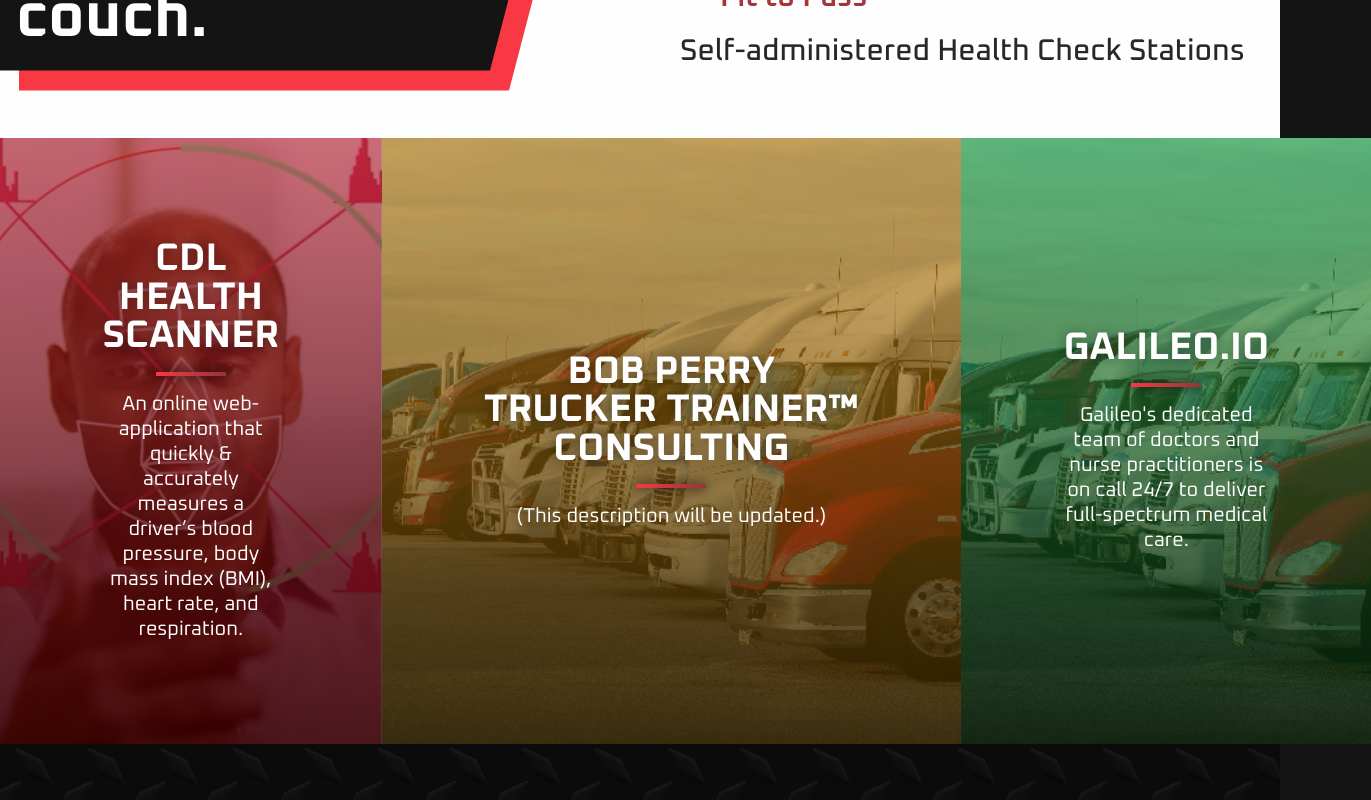
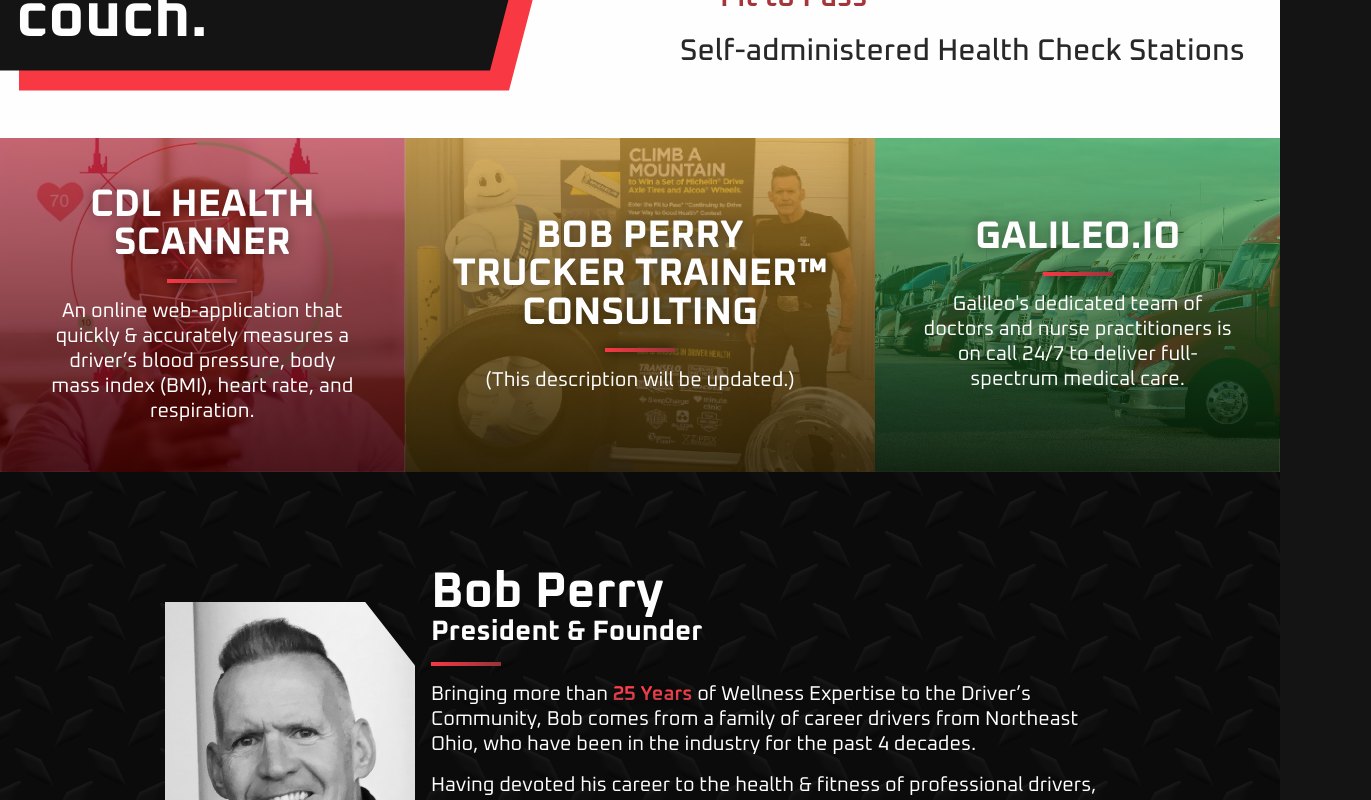
Before and after one commit to Erick-Booth/healthintransportation.com, a Next.js app: page / in a window 1280 px wide. Shown: the part 1440-2240 px from the top of the page, 1371 px wide, since content can reach past the window. Built offline with nearby package versions, Linux system fonts and the light colour scheme; some icons are missing.

Commit message:
Change Bob's picture

```diff
--- a/src/styles/home.module.scss
+++ b/src/styles/home.module.scss
@@ -281,7 +281,8 @@
         }
 
         &:nth-child(2) {
-            background-image: linear-gradient(to left, rgba(221, 151, 21, 0.6), rgba(48, 33, 0, 0.85)), url('/images/stock/trucks.jpg');
+            background-image: linear-gradient(to left, rgba(221, 151, 21, 0.6), rgba(48, 33, 0, 0.85)), url('/images/HIT/Bob-Michelin.jpg');
+            background-position: top right;
 
             &::after {
                 background-color: yellow;
@@ -318,6 +319,7 @@
         a {
             // min-height: clamp(400px, 50vh, 500px);
             height: unset;
+            padding: 3rem;
 
             h3 {
                 font-size: clamp(30px, 3vw, 60px);
@@ -334,7 +336,8 @@
             }
 
             &:nth-child(2) {
-                background-image: linear-gradient(to bottom, rgba(221, 151, 21, 0.6), rgba(48, 33, 0, 0.85)), url('/images/stock/trucks.jpg');
+                background-image: linear-gradient(to bottom, rgba(221, 151, 21, 0.6), rgba(48, 33, 0, 0.85)), url('/images/HIT/Bob-Michelin.jpg');
+                background-position: top right;
             }
 
             &:nth-child(3) {
```
Also changed, not shown: public/images/HIT/Bob-Michelin.jpg (added).
